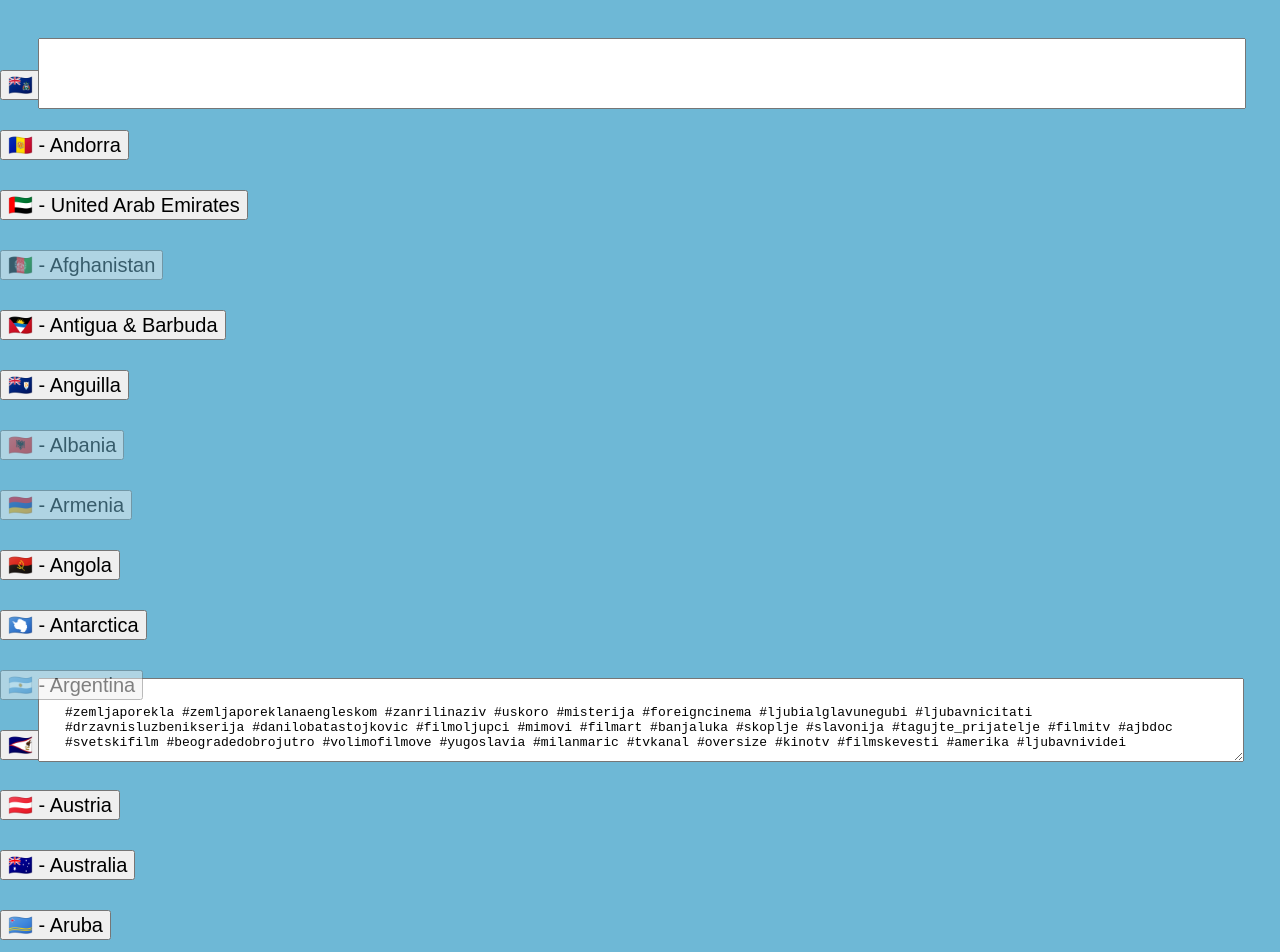
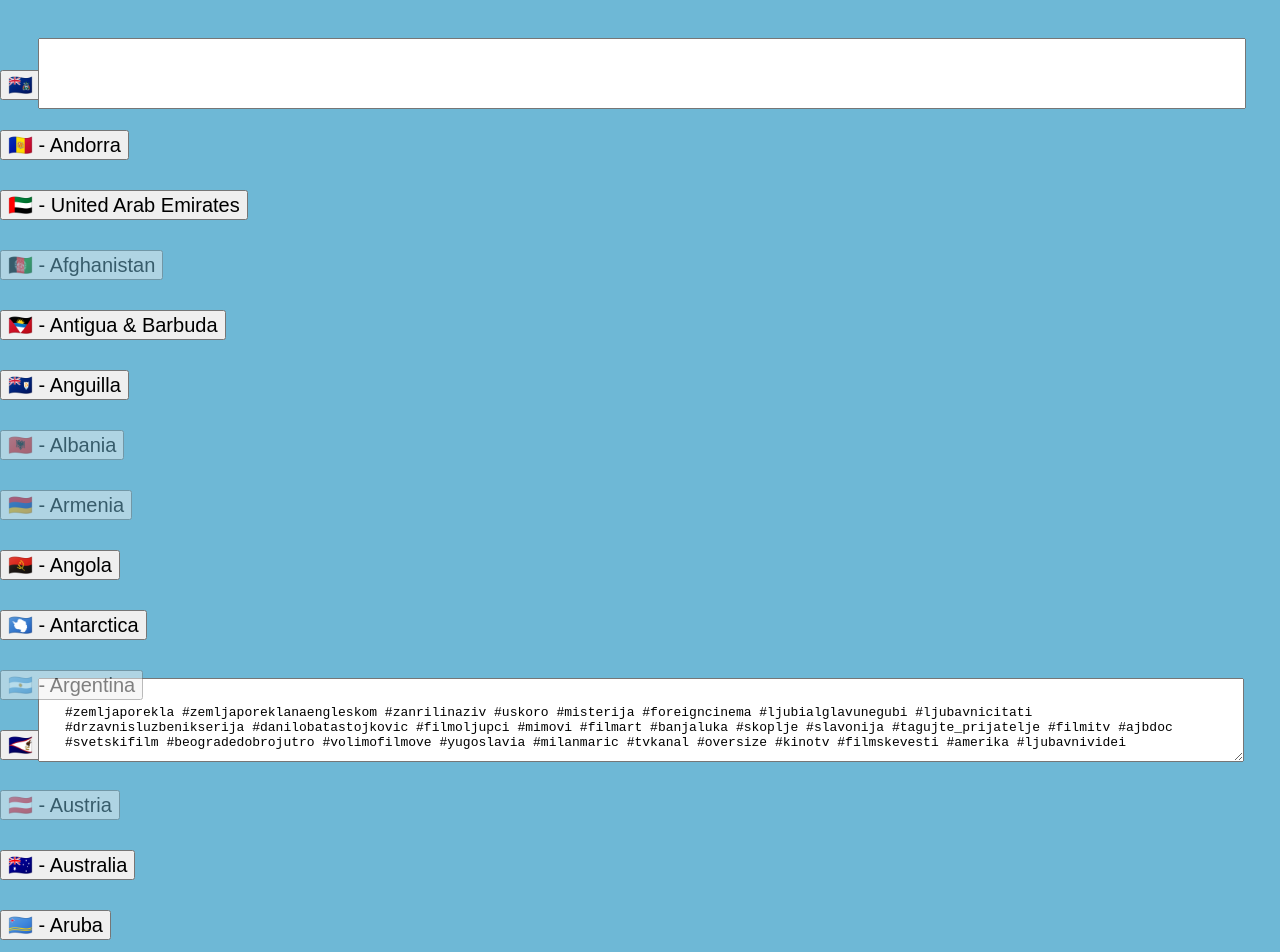
Before and after one commit to kosijer/insta-flags, a React (Create React App) app: page / in a window 1280 px wide. Shown: the top 952 px of the page. Built offline with nearby package versions, Linux system fonts and the light colour scheme.

Commit message:
Add AT (Austria) to Watched

```diff
--- a/src/data/watched.js
+++ b/src/data/watched.js
@@ -26,4 +26,5 @@ export const WATCHED = [
   "AL",
   "GR",
   "JP",
+  "AT",
 ];
```
